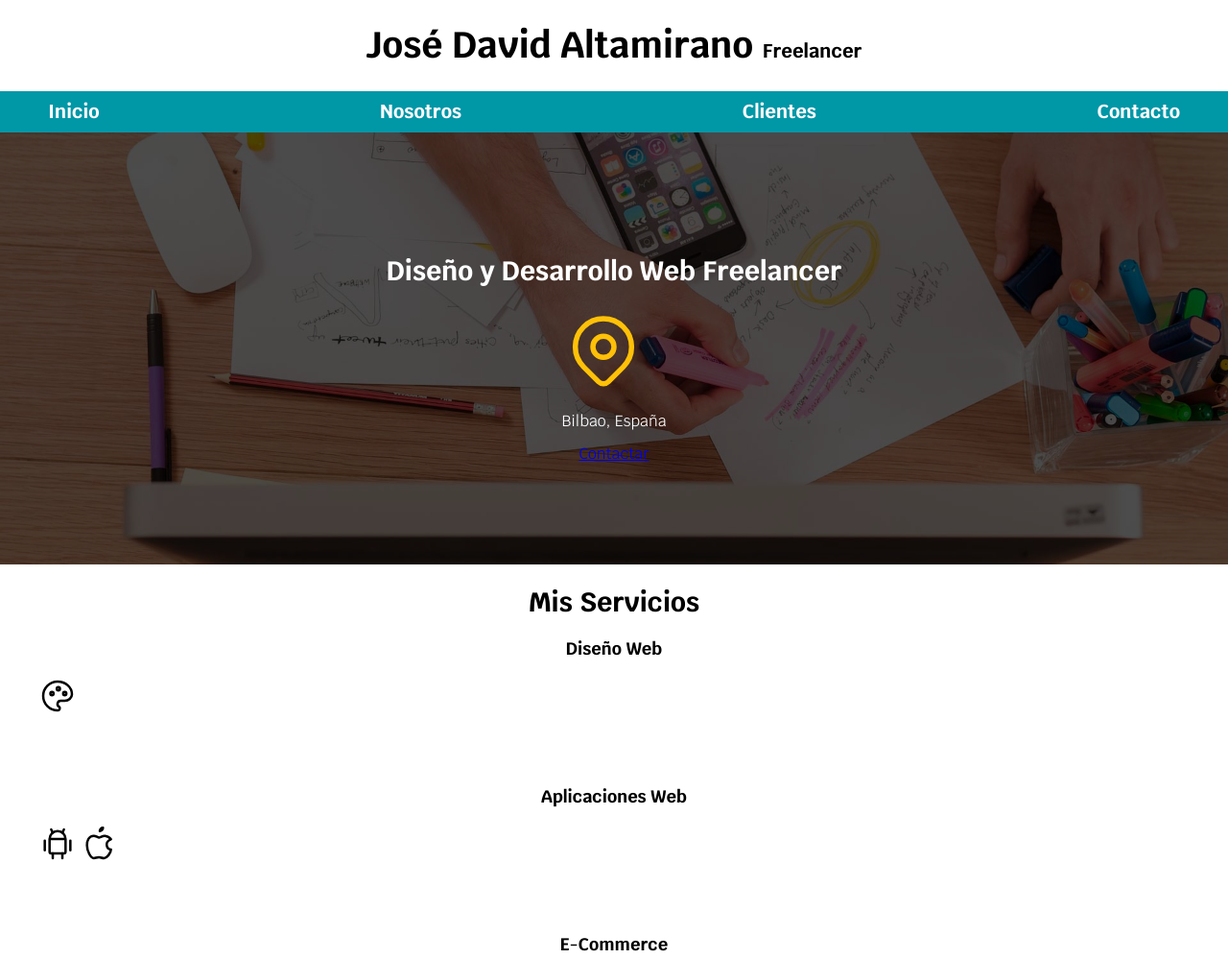
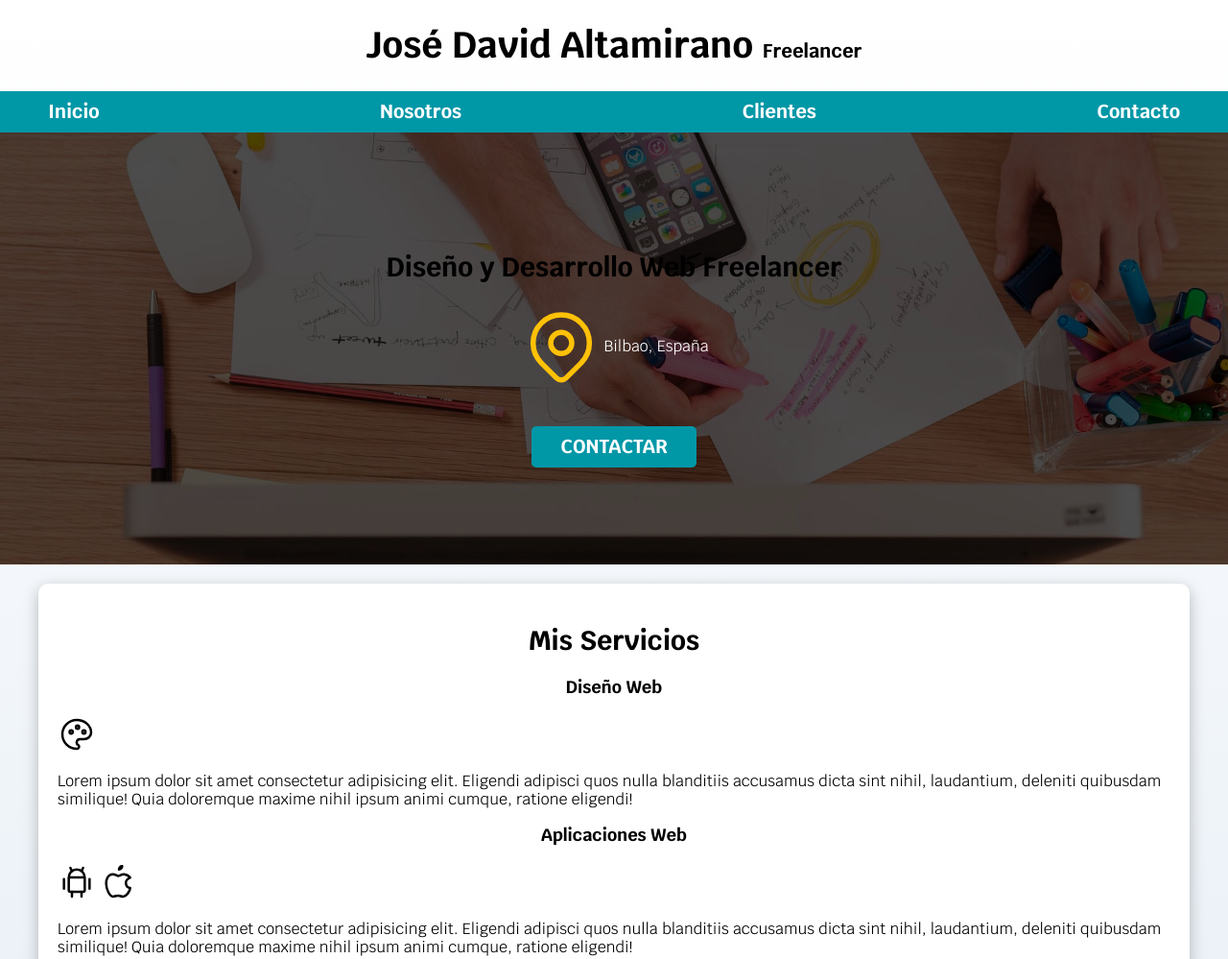
Before and after one commit to jdaltamiranodev/freelancer_inicio_practica, a plain HTML site: page index.html in a window 1280 px wide. Shown: the top 999 px of the page at 96% size. Drawn offline with Linux system fonts and the light colour scheme.

Commit message:
Se agregan estilos al contenido principal para darle forma.

```diff
--- a/css/styles.css
+++ b/css/styles.css
@@ -4,15 +4,13 @@
     --primario: #FFC107;
     --secundario: #0097a7;
     --gris: #757575;
-
-    /* --fuentePrincipal: 3.8rem; */
+    --grisClaro: #DFE9F3;
 }
 
-
+/* Globales */
 html {
     font-size: 62.5%;
-    font-family: 'Krub', sans-serif;
-    box-sizing: border-box;
+    box-sizing: border-box; /* Hack para Box Model */
 }
 
 *, *:before, *:after {
@@ -21,7 +19,45 @@ box-sizing: inherit;
 
 body {
     font-size: 16px; /* 1rem = 10px */
+    font-family: 'Krub', sans-serif;
+    background-image: linear-gradient(to top, var(--grisClaro) 0%, var(--blanco) 100%);
 }
+
+.contenedor {
+    max-width: 120rem;
+    margin: 0 auto;
+}
+
+.boton {
+    background-color: var(--secundario);
+    color: var(--blanco);
+    padding: 1rem 3rem;
+    margin-top: 3%;
+    font-size: 2rem;
+    text-decoration: none;
+    text-transform: uppercase;
+    font-weight: bold;
+    border-radius: .5rem;
+    width: 90%;
+    text-align: center;
+}
+
+@media (min-width: 768px) {
+    .boton {
+        width: auto;
+    }
+}
+
+.sombra {
+    -webkit-box-shadow: 0px 5px 15px 0px rgba(112,112,112,0.48);
+    -moz-box-shadow: 0px 5px 15px 0px rgba(112,112,112,0.48);
+    box-shadow: 0px 5px 15px 0px rgba(112,112,112,0.48);
+    background-color: var(--blanco);
+    padding: 2rem;
+    border-radius: 1rem;
+}
+
+/* Tipografia */
 
 h1 {
     font-size: 3.8rem;
@@ -39,21 +75,12 @@ h1, h2, h3 {
     text-align: center;
 }
 
-.titulo {
-    text-align: center;
-    /* font-size:var(--fuentePrincipal);
-    color: var(--primario); */
-}
-
+/* Titulos */
 .titulo span {
     font-size: 2rem;
 }
 
-.contenedor {
-    max-width: 120rem;
-    margin: 0 auto;
-}
-
+/* Navegación Principal */
 .nav-bg {
     background-color: var(--secundario);
 }
@@ -87,12 +114,14 @@ h1, h2, h3 {
     color: var(--oscuro);
 }
 
+/* Hero */
 .hero {
     background-image: url(../img/hero.jpg);
     background-repeat: no-repeat;
     background-size: cover;
     height: 450px;
     position: relative;
+    margin-bottom: 2rem;
 }
 
 .contenido-hero {
@@ -107,8 +136,13 @@ h1, h2, h3 {
     justify-content: center;
 }
 .contenido-hero h1,
-.contenido-hero, p {
+.contenido-hero p {
     color: var(--blanco);
+}
+
+.contenido-hero, .ubicacion {
+    display: flex;
+    align-items: center;
 }
 
 @media (min-width: 480px) {
```
